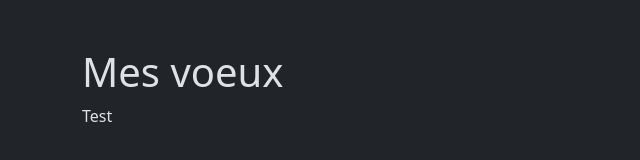
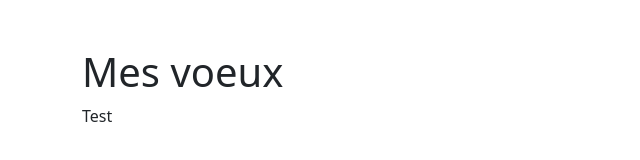
Before and after one commit to ThomaZilliox/laplaca, a plain HTML site: page index.html in a window 1280 px wide. Shown: the whole page, without its empty margins (0-640 px from the left). Drawn offline with nearby package versions, Linux system fonts and the light colour scheme.

Commit message:
Update index.html

```diff
--- a/index.html
+++ b/index.html
@@ -12,7 +12,7 @@
     <link rel="stylesheet" href="https://cdn.jsdelivr.net/npm/bootstrap-icons@1.11.0/font/bootstrap-icons.css">
 </head>
 
-<body data-bs-theme="dark">
+<body data-bs-theme="light">
 
 
     <div class="container">
```
